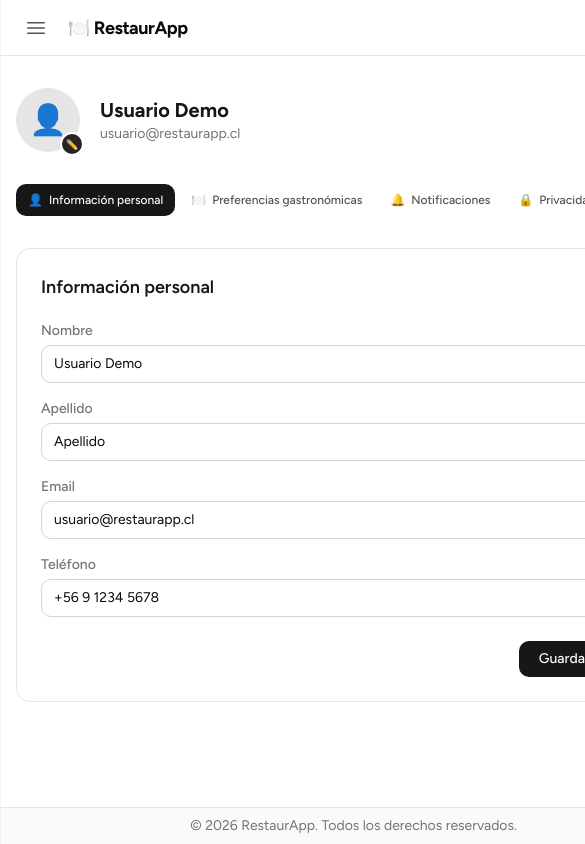
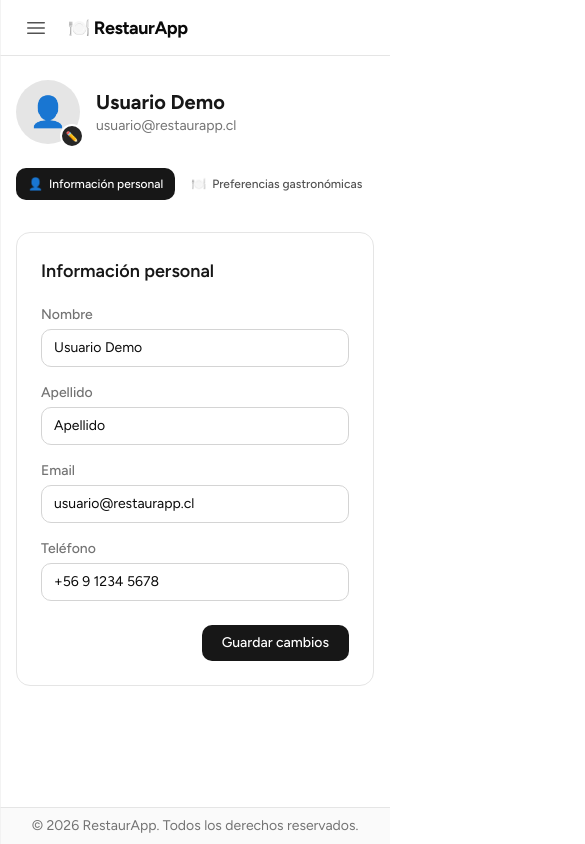
Before and after one commit to Joaquinfd/restaurapp-ui-ux, a Next.js app in the folder web/: page /profile in a window 390 px wide. Shown: the top 844 px of the page, 585 px wide, since content can reach past the window. Built offline with nearby package versions, Linux system fonts and the light colour scheme.

Commit message:
refactor(common): adapt app for responsiveness width among views

```diff
--- a/web/src/app/favorites/favorites-client.tsx
+++ b/web/src/app/favorites/favorites-client.tsx
@@ -12,9 +12,11 @@ export default function FavoritesClient() {
   const favoriteRestaurants = MOCK_RESTAURANTS.filter((r) => favorites.includes(r.id));
 
   return (
-    <PageContainer className="py-8">
-      <h1 className="mb-2 text-3xl font-bold text-neutral-900 dark:text-white">Mis Favoritos</h1>
-      <p className="mb-8 text-neutral-500 dark:text-neutral-400">
+    <PageContainer className="py-6 sm:py-8">
+      <h1 className="mb-2 text-2xl font-bold text-neutral-900 sm:text-3xl dark:text-white">
+        Mis Favoritos
+      </h1>
+      <p className="mb-6 text-neutral-500 sm:mb-8 dark:text-neutral-400">
         {favorites.length === 0
           ? "Aún no tienes restaurantes favoritos."
           : `${favorites.length} restaurante${favorites.length !== 1 ? "s" : ""} guardado${favorites.length !== 1 ? "s" : ""}.`}
--- a/web/src/app/layout.tsx
+++ b/web/src/app/layout.tsx
@@ -61,7 +61,12 @@ export default function RootLayout({
             <SidebarProvider>
               <Sidebar />
               <MainWrapper>
-                <main className="flex-1">{children}</main>
+                {/* `overflow-x-clip` is a safety net: any single element wider than
+                    the viewport is clipped here instead of widening the whole page
+                    (and zooming it on mobile). It sits on <main>, a sibling of the
+                    sticky mobile header, so it never breaks that header's stickiness.
+                    Inner horizontal scrollers (e.g. category chips) keep working. */}
+                <main className="min-w-0 flex-1 overflow-x-clip">{children}</main>
                 <Footer />
               </MainWrapper>
               <CompareBar />
--- a/web/src/app/profile/profile-client.tsx
+++ b/web/src/app/profile/profile-client.tsx
@@ -55,9 +55,9 @@ export default function ProfileClient() {
     }));
 
   return (
-    <div className="mx-auto max-w-5xl px-4 py-8 sm:px-6 lg:px-8">
+    <div className="mx-auto max-w-5xl px-4 py-6 sm:px-6 sm:py-8 lg:px-8">
       {/* ── Avatar header ── */}
-      <div className="mb-8 flex items-center gap-5">
+      <div className="mb-6 flex items-center gap-4 sm:mb-8 sm:gap-5">
         <div className="relative shrink-0">
           <div className="flex h-16 w-16 items-center justify-center rounded-full bg-neutral-200 text-3xl dark:bg-neutral-800">
             👤
--- a/web/src/app/restaurants/restaurants-client.tsx
+++ b/web/src/app/restaurants/restaurants-client.tsx
@@ -46,8 +46,8 @@ function RestaurantsContent() {
   }, [query, category, priceRanges, dietaryTags, minRating]);
 
   return (
-    <PageContainer className="py-8">
-      <div className="mb-8 flex flex-col gap-4 sm:flex-row sm:items-center sm:justify-between">
+    <PageContainer className="py-6 sm:py-8">
+      <div className="mb-6 flex flex-col gap-4 sm:mb-8 sm:flex-row sm:items-center sm:justify-between">
         <h1 className="text-3xl font-bold text-neutral-900 dark:text-white">Restaurantes</h1>
         <div className="relative w-full sm:max-w-sm">
           <HugeiconsIcon
--- a/web/src/components/layout/main-wrapper.tsx
+++ b/web/src/components/layout/main-wrapper.tsx
@@ -12,7 +12,11 @@ export function MainWrapper({ children }: { children: ReactNode }) {
   return (
     <div
       className={cn(
-        "flex min-h-full flex-1 flex-col transition-all duration-300",
+        // `min-w-0` lets this flex-1 column shrink below its content's intrinsic
+        // width. Without it the column refuses to shrink, so on narrow screens any
+        // wide child pushes the page past the viewport — the browser then renders
+        // it "zoomed in" and cropped. This is the core mobile responsiveness fix.
+        "flex min-h-full min-w-0 flex-1 flex-col transition-all duration-300",
         collapsed ? "lg:pl-[72px]" : "lg:pl-60"
       )}
     >
--- a/web/src/components/restaurants/restaurant-list.tsx
+++ b/web/src/components/restaurants/restaurant-list.tsx
@@ -24,7 +24,7 @@ export function RestaurantList({ restaurants, emptyMessage = "No se encontraron
 
   return (
     <>
-      <div className="grid gap-6 sm:grid-cols-2 lg:grid-cols-3">
+      <div className="grid gap-4 sm:grid-cols-2 sm:gap-6 lg:grid-cols-3">
         {restaurants.map((restaurant) => (
           <RestaurantCard
             key={restaurant.id}
```
